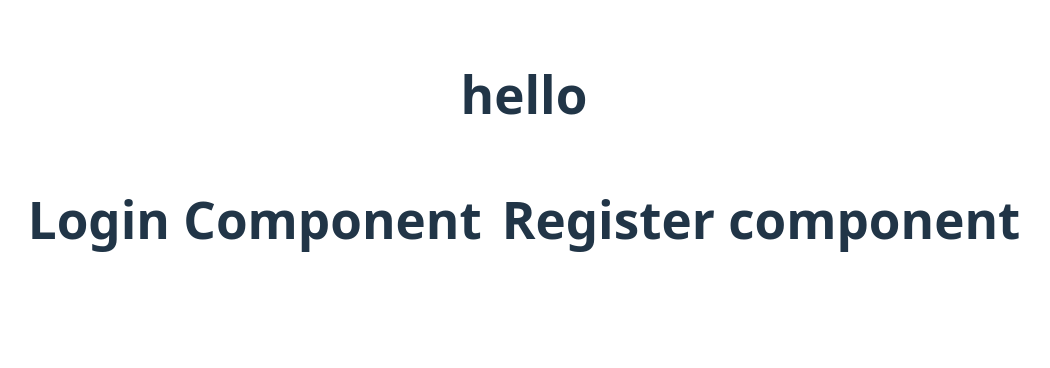
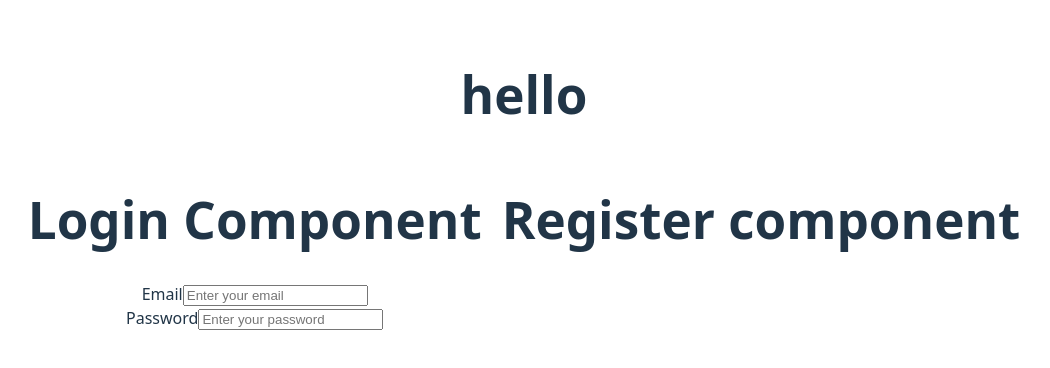
Before and after one commit to lauraanderson-projects/ReactApp, a React (Vite) app in the folder vite-project/: page / in a window 1280 px wide. Shown: the top 368 px of the page, without its empty margins (116-1166 px from the left). Built offline with nearby package versions, Linux system fonts and the light colour scheme.

Commit message:
common forms creation

```diff
--- a/vite-project/src/components/common-form/index.jsx
+++ b/vite-project/src/components/common-form/index.jsx
@@ -1,5 +1,65 @@
+import CommonInput from "../common-input";
+
+const formTypes = {
+  INPUT: "input",
+  SELECT: "select",
+  CHECKBOX: "checkbox",
+  RADIO: "radio",
+  TEXTAREA: "textarea",
+};
+
 function CommonForm({ formControls = [], formData, setFormData }) {
-  return <form> </form>;
+  function renderFormElement(getCurrentElement) {
+    let content = null;
+    switch (getCurrentElement?.componentType) {
+      case formTypes.INPUT:
+        content = (
+          <CommonInput
+            label={getCurrentElement.label}
+            name={getCurrentElement.name}
+            id={getCurrentElement.id}
+            placeholder={getCurrentElement.placeholder}
+            value={formData[getCurrentElement.name] || ""}
+            onChange={(event) =>
+              setFormData({
+                ...formData,
+                [event.target.name]: event.target.value,
+              })
+            }
+          />
+        );
+        break;
+
+      default:
+        content = (
+          <CommonInput
+            label={getCurrentElement.label}
+            name={getCurrentElement.name}
+            id={getCurrentElement.id}
+            placeholder={getCurrentElement.placeholder}
+            value={formData[getCurrentElement.name] || ""}
+            onChange={(event) =>
+              setFormData({
+                ...formData,
+                [event.target.name]: event.target.value,
+              })
+            }
+          />
+        );
+        break;
+    }
+    return content;
+  }
+
+  return (
+    <form>
+      {formControls?.length
+        ? formControls.map((singleFormElementItem) =>
+            renderFormElement(singleFormElementItem)
+          )
+        : null}
+    </form>
+  );
 }
 
 export default CommonForm;
--- a/vite-project/src/components/login/index.jsx
+++ b/vite-project/src/components/login/index.jsx
@@ -1,11 +1,21 @@
+import { useState } from "react";
 import { loginFormElements } from "../../config";
 import CommonForm from "../common-form";
 
 function LoginComponent() {
+  const [loginFormData, setLoginFormData] = useState({
+    email: "",
+    password: "",
+  });
+
   return (
     <div>
       <h1>Login Component</h1>
-      <CommonForm formControls={loginFormElements} />
+      <CommonForm
+        formData={loginFormData}
+        setFormData={setLoginFormData}
+        formControls={loginFormElements}
+      />
     </div>
   );
 }
```
